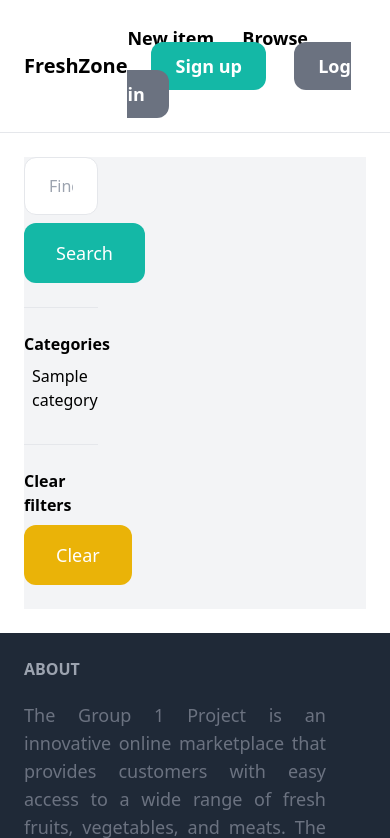
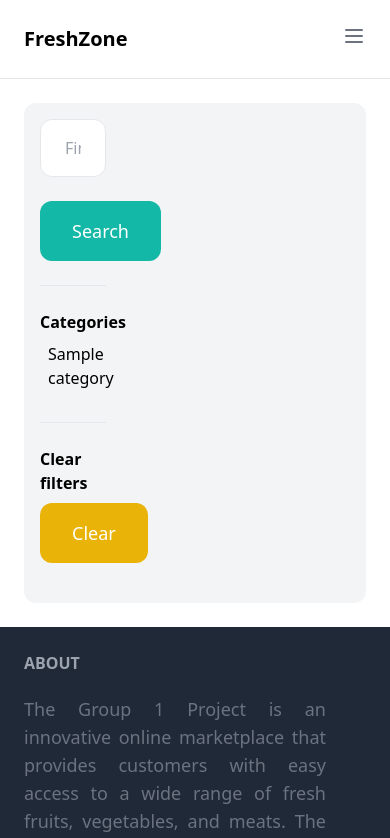
Before and after one commit to Extiianbot/freshzone, a Django app: page /items/ in a window 390 px wide. Shown: the top 838 px of the page. Run offline with Django 4.2, Linux system fonts and the light colour scheme; tables that the repository leaves empty hold one stand-in row (values such as "Sample post"); some libraries are stand-ins or nearby versions.

Commit message:
fixing layouts and added responsive

```diff
--- a/core/templates/core/base.html
+++ b/core/templates/core/base.html
@@ -8,25 +8,51 @@
 
         <title>{% block title %}{% endblock %} | Online Marketplace</title>
         <link rel="icon" type="image/x-icon" href="https://cdn-icons-png.flaticon.com/512/4003/4003655.png">
+        <style>
+            #mobile-menu {
+  /* Existing styles... */
+  left: 100;
+  right: 0;
+}
+        </style>
     </head>
 
     <body>
         <nav class="py-6 px-6 flex justify-between items-center border-b border-gray-200">
             <a href="/" class="text-xl font-semibold">FreshZone</a>
 
-            <div class="space-x-6">
+            <div class="lg:hidden">
+                <button type="button" id="menu-toggle" class="text-gray-500 hover:text-gray-700 focus:outline-none focus:text-gray-700" aria-label="Toggle menu">
+                    <svg class="h-6 w-6" fill="none" viewBox="0 0 24 24" stroke="currentColor">
+                        <path stroke-linecap="round" stroke-linejoin="round" stroke-width="2" d="M4 6h16M4 12h16M4 18h16"></path>
+                    </svg>
+                </button>
+                <div id="mobile-menu" class="hidden absolute z-10 bg-white rounded-xl shadow-md mt-2 py-2 w-48">
+                    <a href="{% url 'item:new' %}" class="block px-4 py-2 text-lg font-semibold text-gray-700 hover:bg-gray-100">New item</a>
+                    <a href="{% url 'item:items' %}" class="block px-4 py-2 text-lg font-semibold text-gray-700 hover:bg-gray-100">Browse</a>
+
+                    {% if request.user.is_authenticated %}
+                        <a href="{% url 'conversation:inbox' %}" class="block px-4 py-2 text-lg font-semibold text-gray-700 hover:bg-gray-100">Inbox</a>
+                        <a href="{% url 'dashboard:index' %}" class="block px-4 py-2 text-lg font-semibold text-gray-700 hover:bg-gray-100">Dashboard</a>
+                        <a href="{% url 'core:logout' %}" class="block px-4 py-2 text-lg font-semibold text-gray-700 hover:bg-gray-100">Logout</a>
+                    {% else %}
+                        <a href="{% url 'core:signup' %}" class="block px-4 py-2 text-lg font-semibold text-gray-700 hover:bg-gray-100">Sign up</a>
+                        <a href="{% url 'core:login' %}" class="block px-4 py-2 text-lg font-semibold text-gray-700 hover:bg-gray-100">Log in</a>
+                    {% endif %}
+                </div>
+            </div>
+
+            <div class="hidden lg:block space-x-6">
                 <a href="{% url 'item:new' %}" class="text-lg font-semibold hover:text-gray-500">New item</a>
                 <a href="{% url 'item:items' %}" class="text-lg font-semibold hover:text-gray-500">Browse</a>
 
                 {% if request.user.is_authenticated %}
-                <a href="{% url 'conversation:inbox' %}" class="px-6 py-3 text-lg font-semibold bg-teal-500 text-white rounded-xl hover:bg-teal-700">Inbox</a>
-                <a href="{% url 'dashboard:index' %}" class="px-6 py-3 text-lg font-semibold bg-gray-500 text-white rounded-xl hover:bg-gray-700">Dashboard</a>
-                <a href="{% url 'core:logout' %}" class="px-6 py-3 text-lg font-semibold bg-gray-500 text-white rounded-xl hover:bg-gray-700">Logout</a>
-
+                    <a href="{% url 'conversation:inbox' %}" class="text-lg font-semibold hover:text-gray-500">Inbox</a>
+                    <a href="{% url 'dashboard:index' %}" class="text-lg font-semibold hover:text-gray-500">Dashboard</a>
+                    <a href="{% url 'core:logout' %}" class="text-lg font-semibold bg-gray-500 text-white rounded-xl px-6 py-3 hover:bg-gray-700">Logout</a>
                 {% else %}
-                <a href="{% url 'core:signup' %}" class="px-6 py-3 text-lg font-semibold bg-teal-500 text-white rounded-xl hover:bg-teal-700">Sign up</a>
-                <a href="{% url 'core:login' %}" class="px-6 py-3 text-lg font-semibold bg-gray-500 text-white rounded-xl hover:bg-gray-700">Log in</a>
-
+                    <a href="{% url 'core:signup' %}" class="text-lg font-semibold bg-teal-500 text-white rounded-xl px-6 py-3 hover:bg-teal-700">Sign up</a>
+                    <a href="{% url 'core:login' %}" class="text-lg font-semibold bg-gray-500 text-white rounded-xl px-6 py-3 hover:bg-gray-700">Log in</a>
                 {% endif %}
             </div>
         </nav>
@@ -58,3 +84,13 @@
         </footer>
     </body>
 </html>
+
+<script>
+    // JavaScript code to handle the dropdown menu toggle
+    const menuToggle = document.getElementById('menu-toggle');
+    const mobileMenu = document.getElementById('mobile-menu');
+
+    menuToggle.addEventListener('click', function() {
+        mobileMenu.classList.toggle('hidden');
+    });
+</script>
--- a/item/templates/item/form.html
+++ b/item/templates/item/form.html
@@ -5,12 +5,10 @@
 {% block content %}
   <h1 class="mb-6 text-3xl">{{ title }}</h1>
 
-<form method="post" action="." enctype="multipart/form-data">
+  <form method="post" action="." enctype="multipart/form-data" class="space-y-4">
     {% csrf_token %}
 
-    <div class="space-y-4">
     {{ form.as_p }}
-    </div>
 
     {% if form.errors or form.non_field_errors %}
       <div class="mb-3 p-6 bg-red-100 rounded-xl">
--- a/item/templates/item/items.html
+++ b/item/templates/item/items.html
@@ -3,21 +3,21 @@
 {% block title %}Items{% endblock %}
 
 {% block content %}
-    <div class="pb-6 grid grid-cols-4 gap-4 bg-gray-100">
+    <div class="pb-6 bg-gray-100 rounded-xl">
+        <div class="grid grid-cols-4 gap-4 rounded-xl p-4">
             <div class="col-span-1">
                 <form method="get" action="{% url 'item:items' %}">
-                <input name="query" class="w-full py-4 px-6 border rounded-xl" type="text" value="{{ query }}" placeholder="Find a bike, a chair or car...">
-
+                    <input name="query" class="w-full py-4 px-6 border rounded-xl mb-4" type="text" value="{{ query }}" placeholder="Find a bike, a chair or car...">
                     <button class="mt-2 py-4 px-8 text-lg bg-teal-500 text-white rounded-xl">Search</button>
                 </form>
 
                 <hr class="my-6">
 
-            <p class="font-semibold">Categories</p>
+                <div class="font-semibold">Categories</div>
 
-            <ul>
+                <ul class="mb-6">
                     {% for category in categories %}
-                    <li class="py-2 px-2 rounded-xl{% if category.id == category_id %} bg-gray-200{% endif %}">
+                        <li class="py-2 px-2 rounded-xl {% if category.id == category_id %}bg-gray-200{% endif %}">
                             <a href="{% url 'item:items' %}?query={{ query }}&category={{ category.id }}">{{ category.name }}</a>
                         </li>
                     {% endfor %}
@@ -25,29 +25,32 @@
 
                 <hr class="my-6">
 
-            <p class="font-semibold">Clear filters</p>
+                <div class="font-semibold">Clear filters</div>
 
                 <ul>
-                <li><a href="{% url 'item:items' %}" class="mt-2 py-4 px-8 inline-block bg-yellow-500 text-lg rounded-xl text-white">Clear</a>
+                    <li>
+                        <a href="{% url 'item:items' %}" class="mt-2 py-4 px-8 inline-block bg-yellow-500 text-lg rounded-xl text-white">Clear</a>
+                    </li>
+                </ul>
             </div>
 
             <div class="col-span-3">
-            <div class="grid grid-cols-3 gap-3">
+                <div class="grid grid-cols-1 sm:grid-cols-2 md:grid-cols-3 lg:grid-cols-4 xl:grid-cols-5 gap-4 justify-center items-center">
                     {% for item in items %}
-                    <div>
-                        <a href="{% url 'item:detail' item.id %}">
-                            <div>
-                                <img src="{{ item.image.url }}" class="rounded-t-xl">
+                        <a href="{% url 'item:detail' item.id %}" class="item-link">
+                            <div class="item-container bg-white rounded-lg shadow-md overflow-hidden">
+                                <div class="item-image">
+                                    <img src="{{ item.image.url }}" class="w-full h-52 object-cover rounded-t-lg transition-transform duration-300 transform-gpu hover:scale-105">
                                 </div>
-
-                            <div class="p-6 bg-white rounded-b-xl">
-                                <h2 class="text-2xl">{{ item.name }}</h2>
+                                <div class="item-details p-4">
+                                    <h2 class="text-lg font-semibold">{{ item.name }}</h2>
                                     <p class="text-gray-500">Price: {{ item.price }}</p>
                                 </div>
+                            </div>
                         </a>
-                    </div>
                     {% endfor %}
                 </div>
             </div>
         </div>
+    </div>
 {% endblock %}
```
Also changed, not shown: item/templates/item/detail.html (+20 -16 lines). Lines whose indentation alone changed are shown as unchanged.
